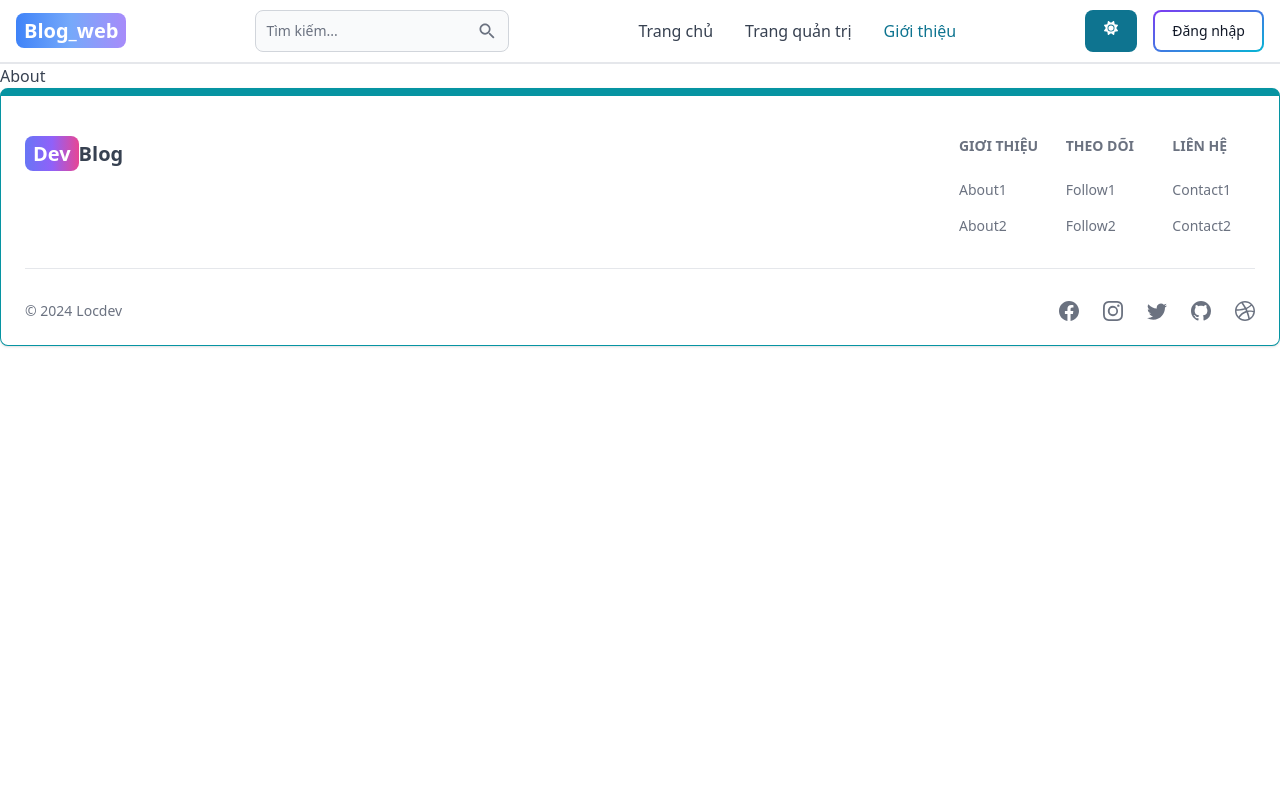
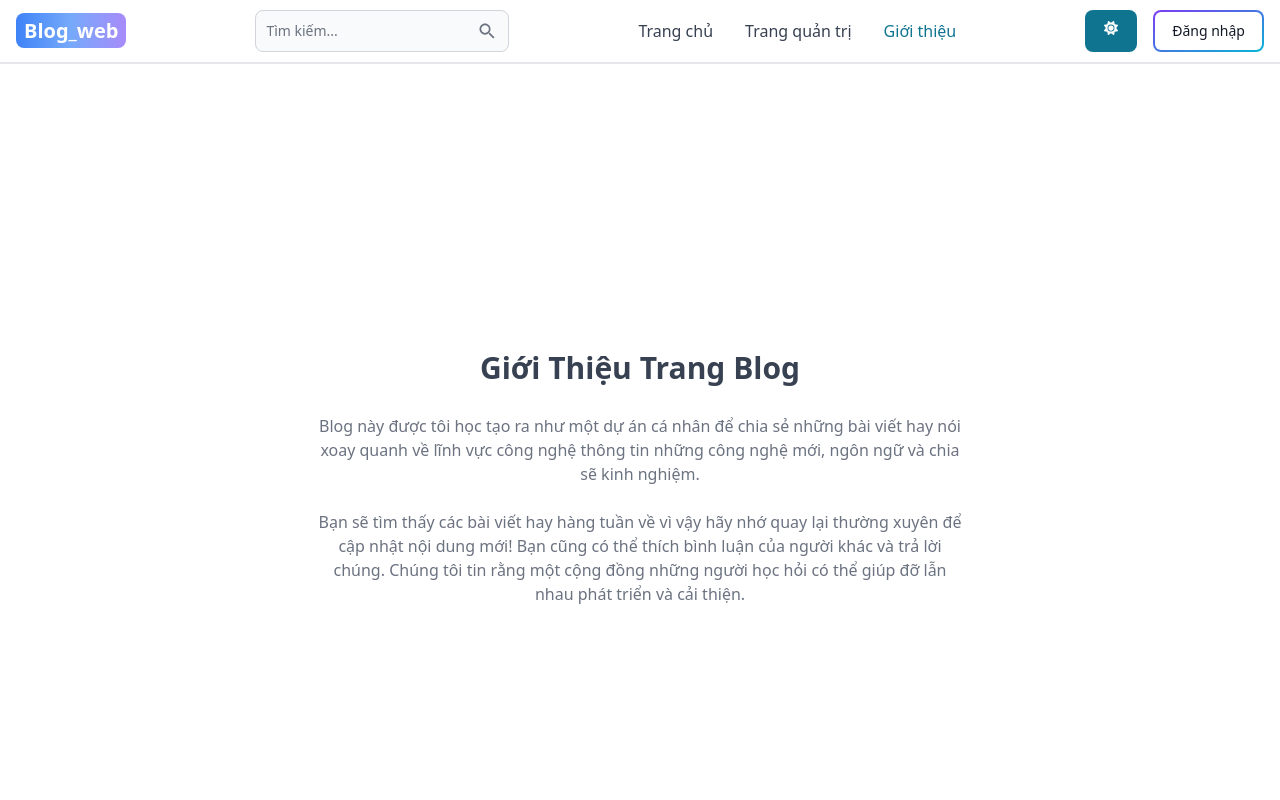
Before and after one commit to lequanglocdev/tech-blog-web-app, a React (Vite) app in the folder client/: page /about in a window 1280 px wide. Shown: the top 800 px of the page. Built offline with nearby package versions, Linux system fonts and the light colour scheme.

Commit message:
updata code

```diff
--- a/client/src/components/PostCard.jsx
+++ b/client/src/components/PostCard.jsx
@@ -18,7 +18,7 @@ const PostCard = ({post}) => {
           to={`/post/${post.slug}`}
           className='z-10 group-hover:bottom-0 absolute bottom-[-200px] left-0 right-0 border border-teal-500 text-teal-500 hover:bg-teal-500 hover:text-white transition-all duration-300 text-center py-2 rounded-md !rounded-tl-none m-2'
         >
-          Read article
+          Đọc ngay
         </Link>
       </div>
     </div>
--- a/client/src/page/About.jsx
+++ b/client/src/page/About.jsx
@@ -1,8 +1,29 @@
-
 const About = () => {
   return (
-    <div>About</div>
-  )
-}
+    <div className="min-h-screen flex items-center justify-center">
+      <div className="max-w-2xl mx-auto p-3 text-center">
+        <div>
+          <h1 className="text-3xl font font-semibold text-center my-7">
+            Giới Thiệu Trang Blog
+          </h1>
+          <div className="text-md text-gray-500 flex flex-col gap-6">
+            <p>
+              Blog này được tôi học tạo ra như một dự án cá nhân để chia sẻ
+              những bài viết hay nói xoay quanh về lĩnh vực công nghệ thông tin
+              những công nghệ mới, ngôn ngữ và chia sẽ kinh nghiệm.
+            </p>
+            <p>
+              Bạn sẽ tìm thấy các bài viết hay hàng tuần về vì vậy hãy nhớ quay
+              lại thường xuyên để cập nhật nội dung mới! Bạn cũng có thể thích
+              bình luận của người khác và trả lời chúng. Chúng tôi tin rằng một
+              cộng đồng những người học hỏi có thể giúp đỡ lẫn nhau phát triển
+              và cải thiện.
+            </p>
+          </div>
+        </div>
+      </div>
+    </div>
+  );
+};
 
-export default About
+export default About;
--- a/client/src/page/Home.jsx
+++ b/client/src/page/Home.jsx
@@ -24,14 +24,14 @@ const Home = () => {
           to="/search"
           className="text-xs sm:text-sm text-teal-500 font-bold hover:underline"
         >
-          View all posts
+          Xem tất cả bài viết
         </Link>
       </div>
 
       <div className="max-w-12xl mx-auto p-2 ml-9  flex flex-col justify-center gap-8 ">
         {posts && posts.length > 0 && (
           <div className="flex flex-col gap-6">
-            <h2 className="text-2xl font-semibold text-center">Recent Posts</h2>
+            <h2 className="text-2xl font-semibold text-center">Bài viết gần đây</h2>
             <div className="flex flex-wrap gap-10">
               {posts.map((post) => (
                 <PostCard key={post._id} post={post} />
@@ -41,7 +41,7 @@ const Home = () => {
               to={"/search"}
               className="text-lg text-teal-500 hover:underline text-center"
             >
-              View all posts
+              Xem tất cả
             </Link>
           </div>
         )}
--- a/client/src/page/Search.jsx
+++ b/client/src/page/Search.jsx
@@ -107,10 +107,10 @@ const Search = () => {
         <form className='flex flex-col gap-8' onSubmit={handleSubmit}>
           <div className='flex   items-center gap-2'>
             <label className='whitespace-nowrap font-semibold'>
-              Search Term:
+              Tìm kiếm
             </label>
             <TextInput
-              placeholder='Search...'
+              placeholder='Tìm kiếm...'
               id='searchTerm'
               type='text'
               value={sidebarData.searchTerm}
@@ -118,37 +118,37 @@ const Search = () => {
             />
           </div>
           <div className='flex items-center gap-2'>
-            <label className='font-semibold'>Sort:</label>
+            <label className='font-semibold'>Sắp xếp:</label>
             <Select onChange={handleChange} value={sidebarData.sort} id='sort'>
-              <option value='desc'>Latest</option>
-              <option value='asc'>Oldest</option>
+              <option value='desc'>Bài viết gần đây </option>
+              <option value='asc'>Bài viết trước</option>
             </Select>
           </div>
           <div className='flex items-center gap-2'>
-            <label className='font-semibold'>Category:</label>
+            <label className='font-semibold'>Thể loại:</label>
             <Select
               onChange={handleChange}
               value={sidebarData.category}
               id='category'
             >
-              <option value='uncategorized'>Uncategorized</option>
+              <option value='uncategorized'>Chưa phân loại</option>
               <option value='reactjs'>React.js</option>
               <option value='nextjs'>Next.js</option>
               <option value='javascript'>JavaScript</option>
             </Select>
           </div>
           <Button type='submit' outline gradientDuoTone='purpleToPink'>
-            Apply Filters
+            Lọc bài viết
           </Button>
         </form>
       </div>
       <div className='w-full'>
         <h1 className='text-3xl font-semibold sm:border-b border-gray-500 p-3 mt-5 '>
-          Posts results:
+          Bài viết
         </h1>
         <div className='p-7 flex flex-wrap gap-4'>
           {!loading && posts.length === 0 && (
-            <p className='text-xl text-gray-500'>No posts found.</p>
+            <p className='text-xl text-gray-500'>Không tìm thấy bài viết nào.</p>
           )}
           {loading && <p className='text-xl text-gray-500'>Loading...</p>}
           {!loading &&
@@ -159,7 +159,7 @@ const Search = () => {
               onClick={handleShowMore}
               className='text-teal-500 text-lg hover:underline p-7 w-full'
             >
-              Show More
+              Xem thêm
             </button>
           )}
         </div>
```
